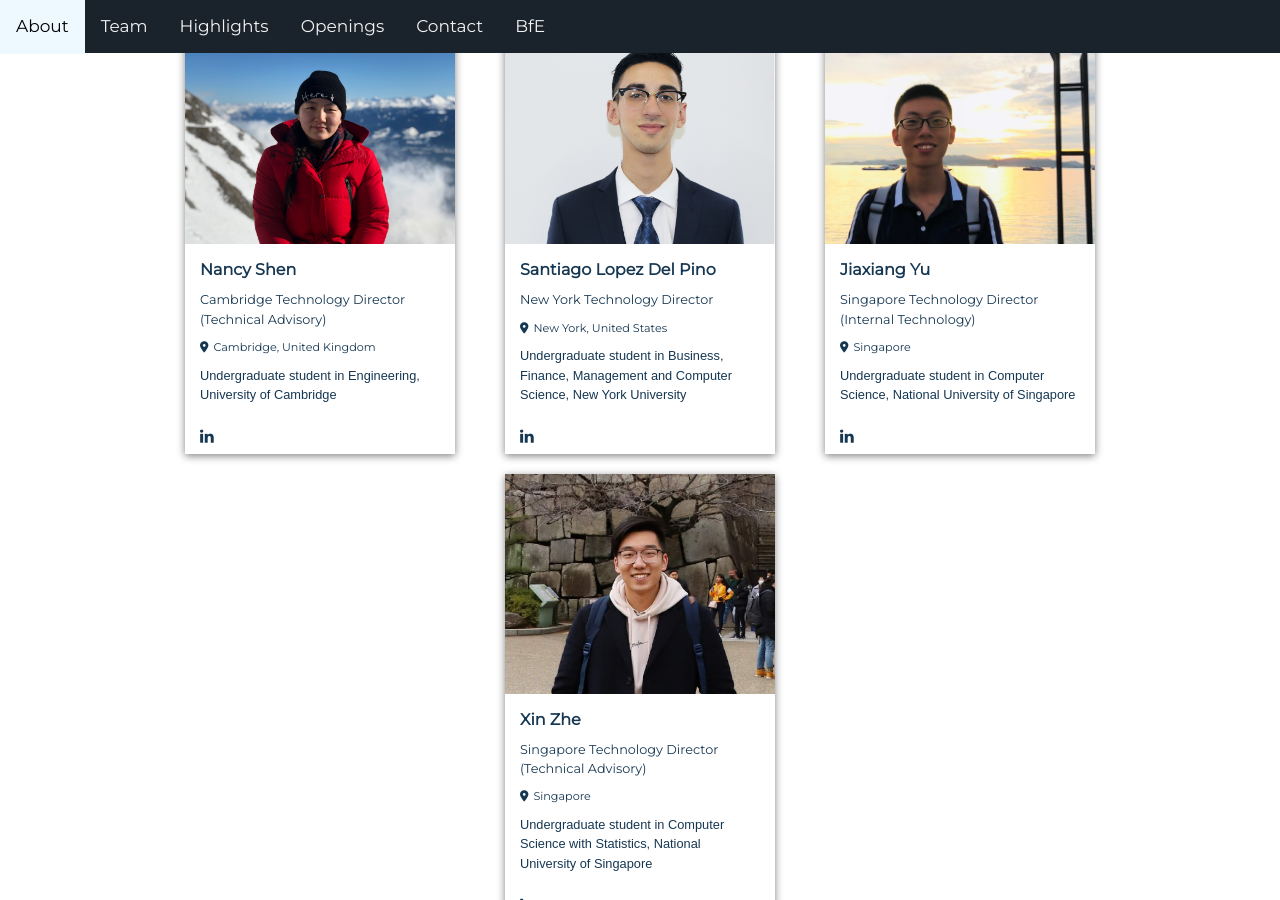
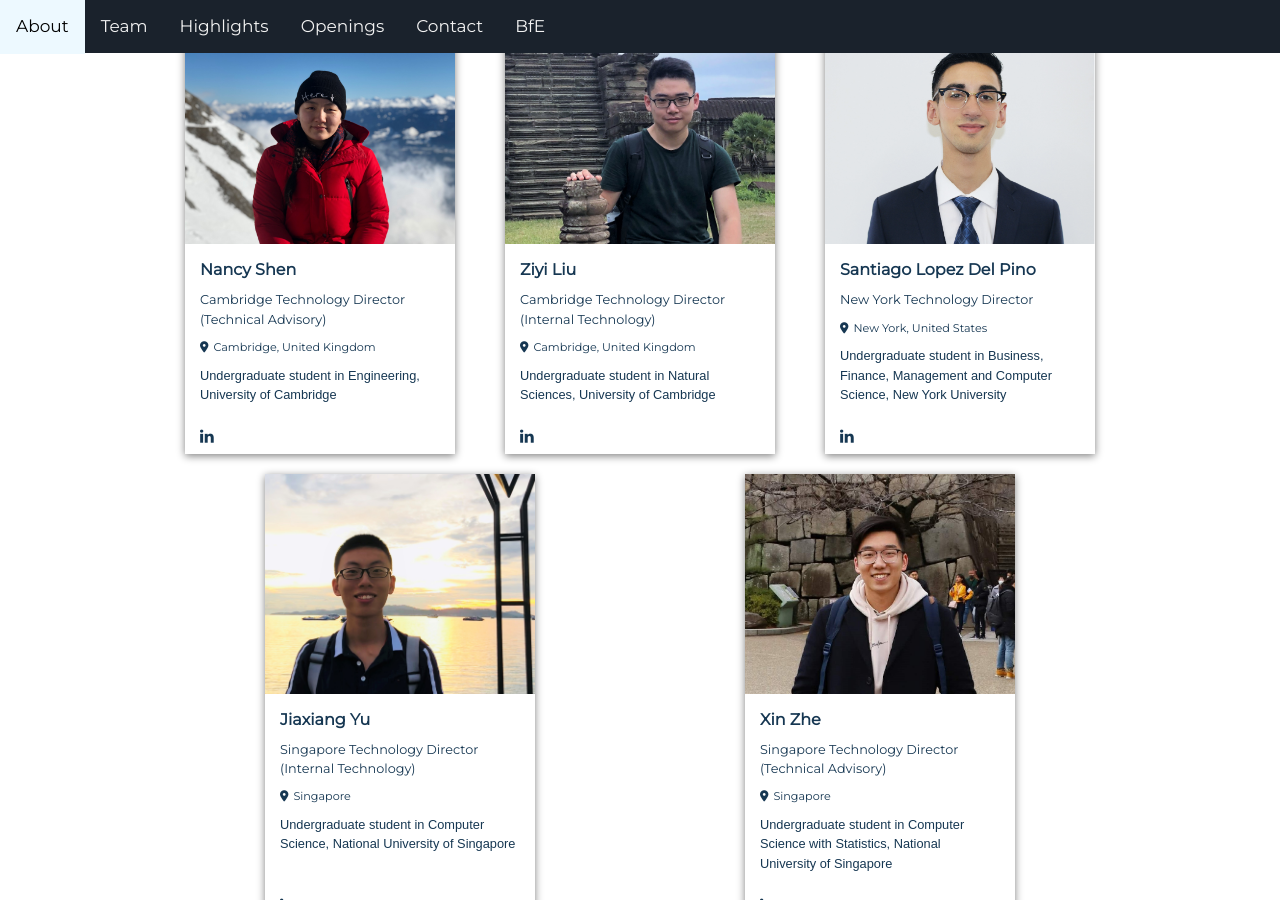
Before and after one commit to BfE-Technology/BfE-Technology.github.io, a Jekyll site: the page built from team.md, in a window 1280 px wide and 900 px high, scrolled down 3156 px. Built offline with Jekyll 4.4.1, drawn with Linux system fonts in a browser that asks for light colours; nearby versions of some CDN libraries.

Commit message:
Update team.md

```diff
--- a/team.md
+++ b/team.md
@@ -294,6 +294,19 @@ layout: subpage
        <div class="team-linkedin"><a href="https://www.linkedin.com/in/xinyu-shen-129559176/" target="_blank"><i class="fa fa-linkedin-in"></i></a></div>
    </div>
    <div class="team-card">
+     <div class="team-photo-wrapper" style="background-image:url('assets/headshots/Ziyi_Liu.jpg');">
+     </div>
+     <div class="team-text">
+       <h4 class="team-name">Ziyi Liu</h4>
+       <div class="team-title">Cambridge Technology Director (Internal Technology)</div>
+       <div class="team-location"><i class="fas fa-map-marker-alt"></i>Cambridge, United Kingdom</div>
+       <div class="team-desc">
+         Undergraduate student in Natural Sciences, University of Cambridge
+       </div>
+     </div>
+       <div class="team-linkedin"><a href="https://www.linkedin.com/in/zi-liu/" target="_blank"><i class="fa fa-linkedin-in"></i></a></div>
+   </div>
+   <div class="team-card">
      <div class="team-photo-wrapper" style="background-image:url('assets/headshots/Santiago_Del_Pino.png');">
      </div>
      <div class="team-text">
```
